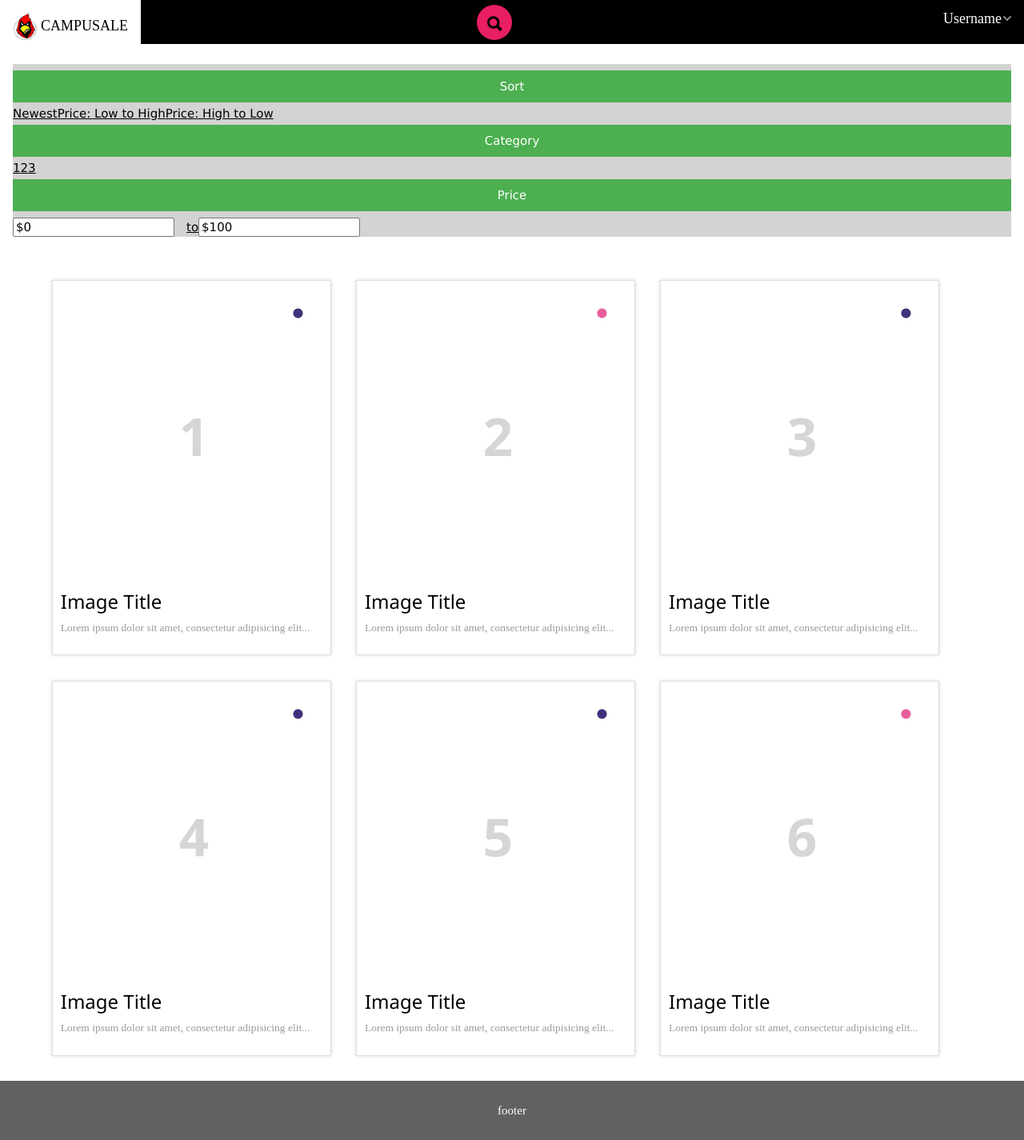
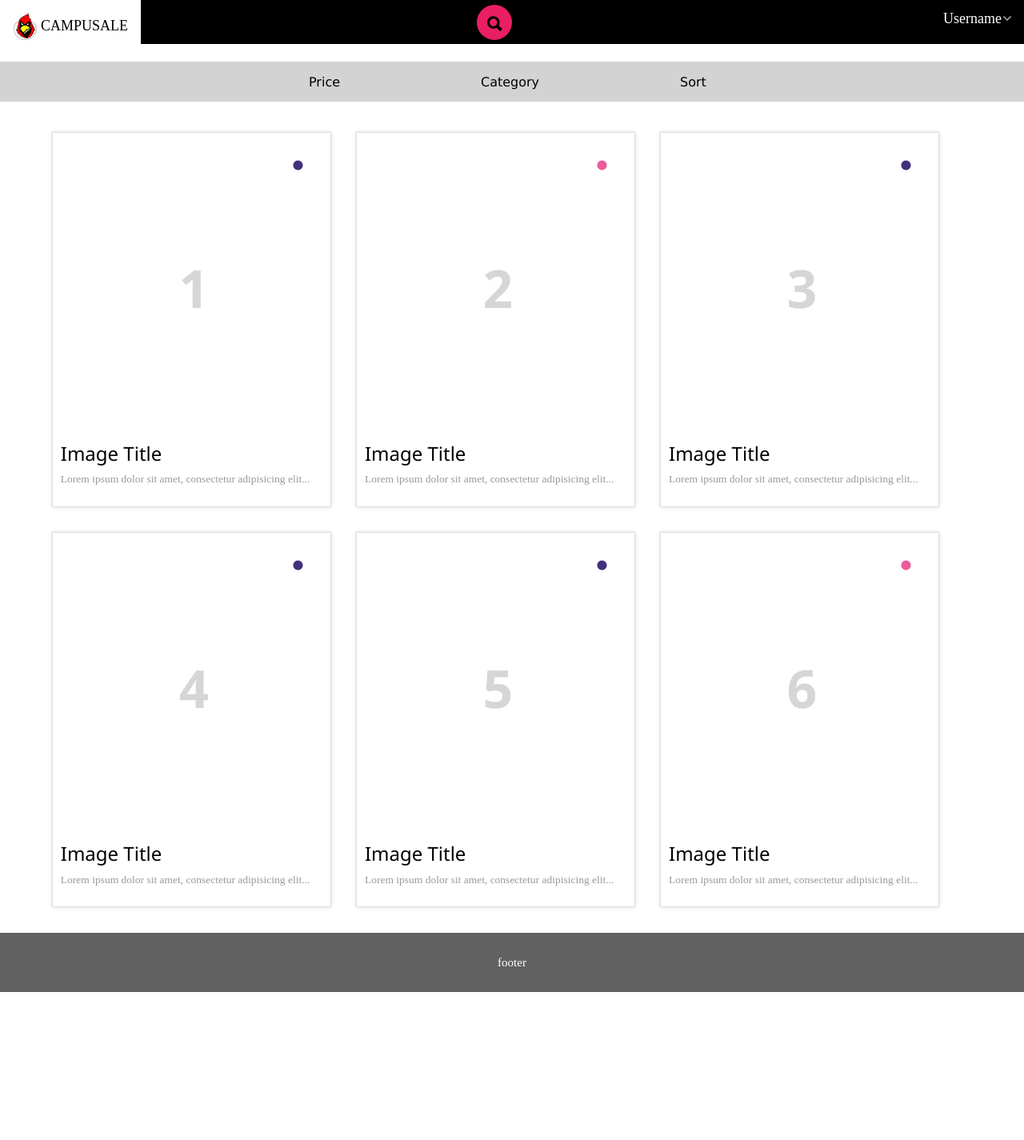
Before and after one commit to jaistudy1996/CampuSale, a Node server app: page /listing in a window 1280 px wide. Shown: the whole page at 80% size. After the commit the page ends 1240 px from the top, so only its background shows below. Run offline with Node 20, Linux system fonts and the light colour scheme; some libraries are stand-ins or nearby versions.

Commit message:
Update style.css
Updated with new listing page filter css

```diff
--- a/public/stylesheets/style.css
+++ b/public/stylesheets/style.css
@@ -603,10 +603,293 @@
 
 
   /* End */
-  .menu {
-  width: 100%;
-  margin-top:5%;
-  }
+.menu {
+    margin-top:6%;
+}
+.filter{
+	height:50px;
+
+}
+/*filter*/
+/*sort_dropdown*/
+/*effect*/
+.sort_dropbtn {
+  display: inline-block;
+  vertical-align: middle;
+  -webkit-transform: perspective(1px) translateZ(0);
+  transform: perspective(1px) translateZ(0);
+  box-shadow: 0 0 1px transparent;
+  position: relative;
+  overflow: hidden;
+  background: #e1e1e1;
+  -webkit-transition-property: color;
+  transition-property: color;
+  -webkit-transition-duration: 0.3s;
+  transition-duration: 0.3s;
+}
+.sort_dropbtn:before {
+  content: "";
+  position: absolute;
+  z-index: -1;
+  top: 0;
+  left: 0;
+  right: 0;
+  bottom: 0;
+  background: red;
+  border-radius: 100%;
+  -webkit-transform: scale(0);
+  transform: scale(0);
+  -webkit-transition-property: transform;
+  transition-property: transform;
+  -webkit-transition-duration: 0.3s;
+  transition-duration: 0.3s;
+  -webkit-transition-timing-function: ease-out;
+  transition-timing-function: ease-out;
+}
+.sort_dropbtn:hover, .sort_dropbtn:focus, .sort_dropbtn:active {
+  color: white;
+}
+.sort_dropbtn:hover:before, .sort_dropbtn:focus:before, .sort_dropbtn:active:before {
+  -webkit-transform: scale(2);
+  transform: scale(2);
+}
+
+/*effect end */
+
+
+.sort_dropbtn {
+    background-color: lightgrey;
+    color: black;
+    padding: 13px;
+    font-size: 16px;
+    border: none;
+    cursor: pointer;
+	margin-top:7px;
+}
+
+.sort_dropdown {
+    position: relative;
+    display: inline-block;
+	float:right;
+	margin-right:30%;
+}
+
+.sort_dropdown-content {
+    display: none;
+    position: absolute;
+    background-color: #f9f9f9;
+    min-width: 200px;
+    box-shadow: 0px 8px 16px 0px rgba(0,0,0,0.2);
+}
+
+.sort_dropdown-content a {
+    color: black;
+    padding: 12px 16px;
+    text-decoration: none;
+    display: block;
+}
+
+.sort_dropdown-content a:hover {background-color: #f1f1f1}
+
+.sort_dropdown:hover .sort_dropdown-content {
+    display: block;
+}
+
+
+/*Sort_dropdown end*/
+
+/*category_dropdown*/
+
+/*effect*/
+.category_dropbtn {
+  display: inline-block;
+  vertical-align: middle;
+  -webkit-transform: perspective(1px) translateZ(0);
+  transform: perspective(1px) translateZ(0);
+  box-shadow: 0 0 1px transparent;
+  position: relative;
+  overflow: hidden;
+  background: #e1e1e1;
+  -webkit-transition-property: color;
+  transition-property: color;
+  -webkit-transition-duration: 0.3s;
+  transition-duration: 0.3s;
+}
+.category_dropbtn:before {
+  content: "";
+  position: absolute;
+  z-index: -1;
+  top: 0;
+  left: 0;
+  right: 0;
+  bottom: 0;
+  background: red;
+  border-radius: 100%;
+  -webkit-transform: scale(0);
+  transform: scale(0);
+  -webkit-transition-property: transform;
+  transition-property: transform;
+  -webkit-transition-duration: 0.3s;
+  transition-duration: 0.3s;
+  -webkit-transition-timing-function: ease-out;
+  transition-timing-function: ease-out;
+}
+.category_dropbtn:hover, .category_dropbtn:focus, .category_dropbtn:active {
+  color: white;
+}
+.category_dropbtn:hover:before, .category_dropbtn:focus:before, .category_dropbtn:active:before {
+  -webkit-transform: scale(2);
+  transform: scale(2);
+}
+
+/*effect end */
+
+
+.category_dropbtn {
+    background-color: lightgrey;
+    color: black;
+    padding: 13px;
+    font-size: 16px;
+    border: none;
+    cursor: pointer;
+	margin-top:7px;
+
+}
+
+.category_dropdown {
+    position: relative;
+    display: inline-block;
+	float:right;
+	margin-right:150px;
+}
+
+.category_dropdown-content {
+    display: none;
+    position: absolute;
+    background-color: #f9f9f9;
+    min-width: 200px;
+    box-shadow: 0px 8px 16px 0px rgba(0,0,0,0.2);
+}
+
+.category_dropdown-content a {
+    color: black;
+    padding: 12px 16px;
+    text-decoration: none;
+    display: block;
+}
+
+.category_dropdown-content a:hover {background-color: #f1f1f1}
+
+.category_dropdown:hover .category_dropdown-content {
+    display: block;
+}
+
+
+/*category_dropdown end*/
+
+/*price_dropdown*/
+
+
+/*effect*/
+.price_dropbtn {
+  display: inline-block;
+  vertical-align: middle;
+  -webkit-transform: perspective(1px) translateZ(0);
+  transform: perspective(1px) translateZ(0);
+  box-shadow: 0 0 1px transparent;
+  position: relative;
+  overflow: hidden;
+  background: #e1e1e1;
+  -webkit-transition-property: color;
+  transition-property: color;
+  -webkit-transition-duration: 0.3s;
+  transition-duration: 0.3s;
+}
+.price_dropbtn:before {
+  content: "";
+  position: absolute;
+  z-index: -1;
+  top: 0;
+  left: 0;
+  right: 0;
+  bottom: 0;
+  background: red;
+  border-radius: 100%;
+  -webkit-transform: scale(0);
+  transform: scale(0);
+  -webkit-transition-property: transform;
+  transition-property: transform;
+  -webkit-transition-duration: 0.3s;
+  transition-duration: 0.3s;
+  -webkit-transition-timing-function: ease-out;
+  transition-timing-function: ease-out;
+}
+.price_dropbtn:hover, .price_dropbtn:focus, .price_dropbtn:active {
+  color: white;
+}
+.price_dropbtn:hover:before, .price_dropbtn:focus:before, .price_dropbtn:active:before {
+  -webkit-transform: scale(2);
+  transform: scale(2);
+}
+
+/*effect end */
+
+
+
+
+.price_dropbtn {
+    background-color: lightgrey;
+    color: black;
+    padding: 13px;
+    font-size: 16px;
+    border: none;
+    cursor: pointer;
+	margin-top:7px;
+}
+
+.price_dropdown {
+    position: relative;
+    display: inline-block;
+	float:right;
+	margin-right:150px;
+}
+
+.price_dropdown-content {
+    display: none;
+    position: absolute;
+    background-color: #f9f9f9;
+    min-width: 200px;
+    box-shadow: 0px 8px 16px 0px rgba(0,0,0,0.2);
+}
+
+.price_dropdown-content a {
+    color: black;
+    padding: 12px 16px;
+    text-decoration: none;
+    display: block;
+}
+
+.price_dropdown-content a:hover {background-color: #f1f1f1}
+
+.price_dropdown:hover .price_dropdown-content {
+    display: block;
+}
+
+
+
+#min{
+	height:30px;
+	width:55px;
+}
+#max{
+	height:30px;
+	width:55px;
+	margin-left:10px;
+}
+
+/*price_dropdown end*/
+
+
   /* Product Grid */
   ul.rig {
   list-style: none;
@@ -663,45 +946,6 @@
   }
   /* Grid END */
   /*Filter Nav */
-  .sidenav {
-  height: 100%;
-  width: 0;
-  position: fixed;
-  z-index: 1;
-  top: 0;
-  left: 0;
-  background-color: #111;
-  overflow-x: hidden;
-  transition: 0.5s;
-  padding-top: 100px;
-  }
-  .sidenav a {
-  padding: 8px 8px 8px 32px;
-  text-decoration: none;
-  font-size: 25px;
-  color: #818181;
-  display: block;
-  transition: 0.3s
-  }
-  .sidenav a:hover, .offcanvas a:focus{
-  color: #f1f1f1;
-  }
-  .sidenav .closebtn {
-  position: absolute;
-  top: 0;
-  right: 25px;
-  font-size: 36px;
-  margin-left: 50px;
-  }
-  #main {
-  transition: margin-left .5s;
-  padding: 16px;
-  }
-  @media screen and (max-height: 450px) {
-  .sidenav {padding-top: 15px;}
-  .sidenav a {font-size: 18px;}
-  }
-
 
 /* Item Page */
 
```
